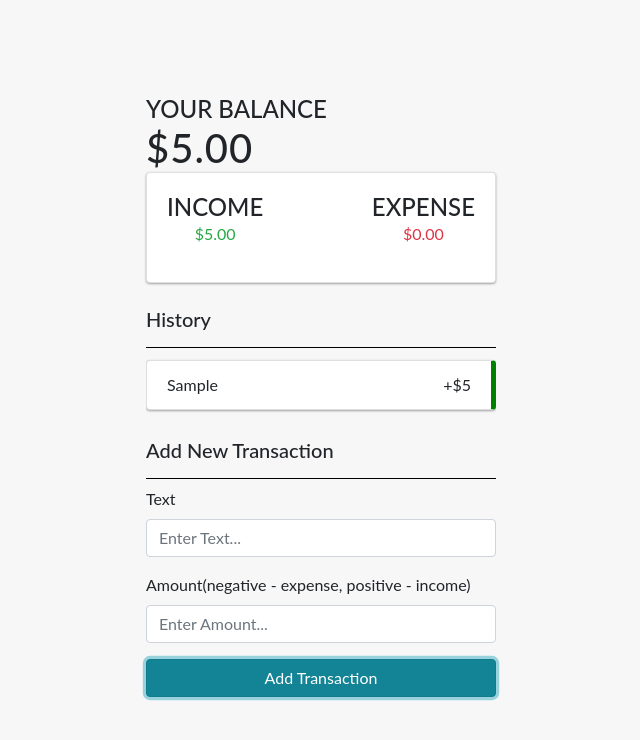
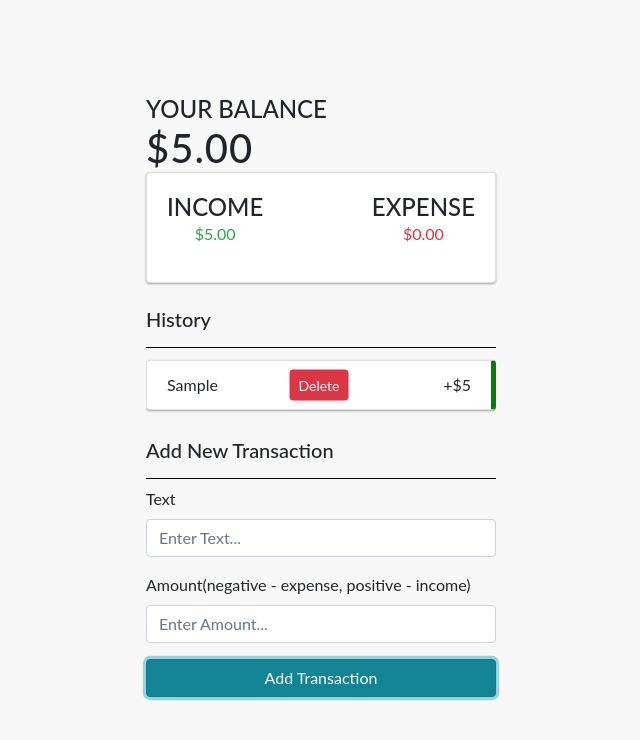
Before and after one commit to AvHeKZ/Expense-Tracker-React-app, a React (Create React App) app: page / in a window 1280 px wide. Both pictures are taken after typing "Sample", "5" into the empty fields and a click on the button "Add Transaction". Shown: the top 740 px of the page, without its empty margins (319-959 px from the left). Built offline with nearby package versions, Linux system fonts and the light colour scheme.

Commit message:
2 commit

```diff
--- a/src/App.css
+++ b/src/App.css
@@ -47,16 +47,13 @@ h4 {
   position: absolute;
   top: 50%;
   left: 50%;
-  transform: translate(-100%, -50%);
-  opacity: 0;
+  transform: translate(-50%, -50%);
+  opacity: 1;
   transition: opacity 0.4s ease;
 
 }
 
-li:hover  .delete-btn {
-  opacity: 1;
 
-}
 
 li {
   cursor: pointer;
--- a/src/components/Transaction.js
+++ b/src/components/Transaction.js
@@ -9,7 +9,7 @@ export const Transaction = ({transaction}) => {
 
     return (
         <li className={transaction.amount < 0 ? 'minus d-flex justify-content-between list-group-item my-1' : 'plus d-flex justify-content-between list-group-item my-1'}>
-            {transaction.text} <span>{sign}${Math.abs(transaction.amount)}</span><button onClick={() => deleteTransaction(transaction.id)} className='btn btn-sm btn-danger delete-btn'>X</button>
+            {transaction.text} <span>{sign}${Math.abs(transaction.amount)}</span><button onClick={() => deleteTransaction(transaction.id)} className='btn btn-sm btn-danger delete-btn'>Delete</button>
         </li>
     )
 }
```
